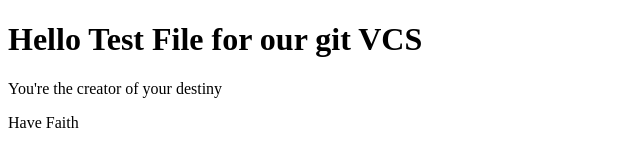
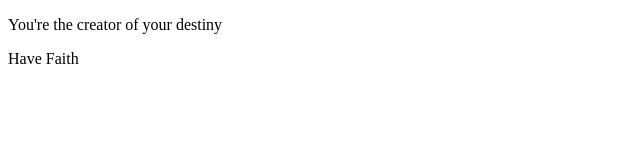
Before and after one commit to Vasanthpathi549/mydemorepo, a plain HTML site: page index.html in a window 1280 px wide. Shown: the whole page, without its empty margins (0-640 px from the left). Drawn offline with Linux system fonts and the light colour scheme.

Commit message:
Update index.html

```diff
--- a/index.html
+++ b/index.html
@@ -7,7 +7,6 @@
     <title>Test Website</title>
 </head>
 <body>
-    <h1>Hello Test File for our git VCS</h1>
     <p>You're the creator of your destiny</p>
     <p>Have Faith</p>
 </body>
```
